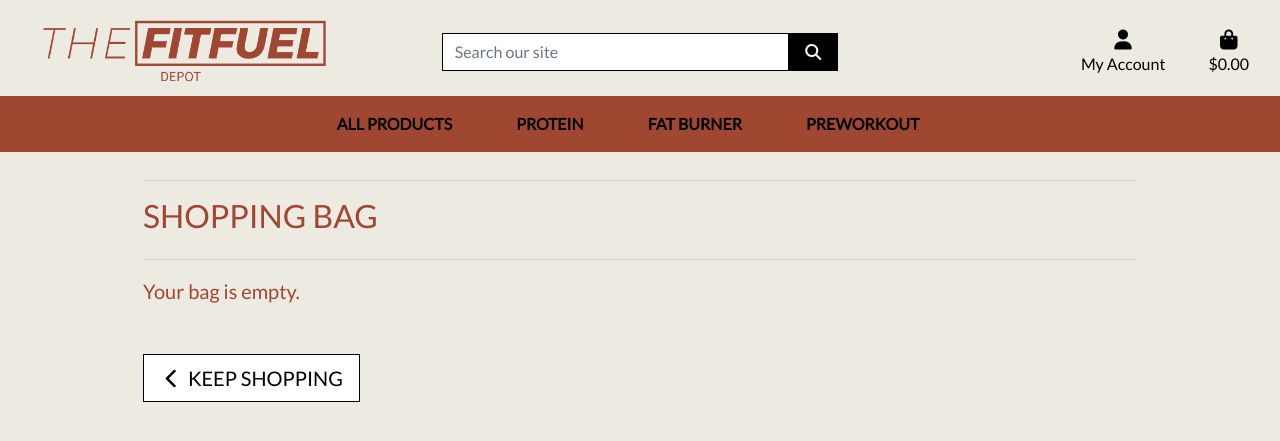
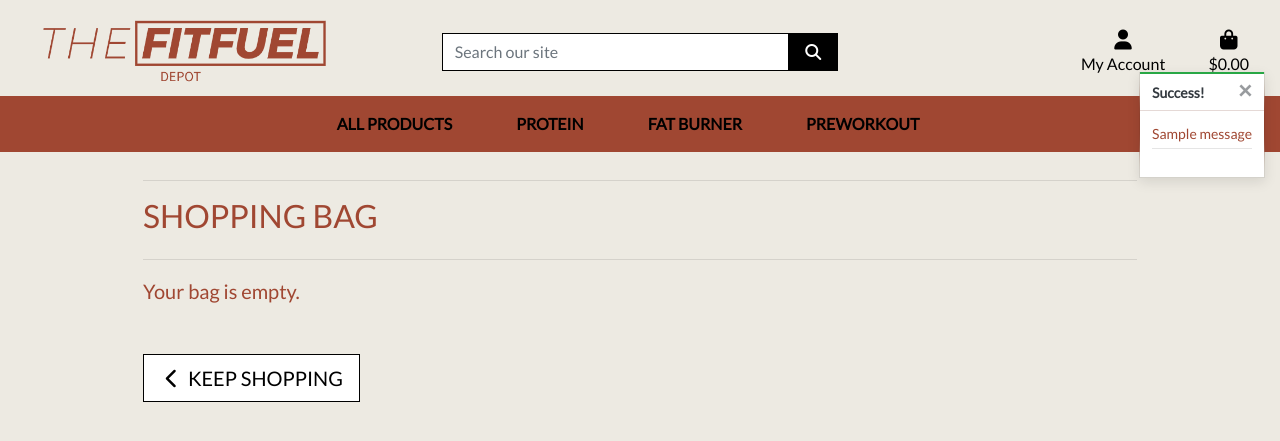
Before and after one commit to Kierandoolan/The-FitFuel-Depot, a Django app: page /bag/ in a window 1280 px wide. Shown: the top 441 px of the page. Run offline with Django 3.2, Linux system fonts and the light colour scheme; tables that the repository leaves empty hold one stand-in row (values such as "Sample post"); one stand-in notice (Sample message) is shown; some libraries are stand-ins or nearby versions.

Commit message:
added toast

```diff
--- a/bag/templates/bag/bag.html
+++ b/bag/templates/bag/bag.html
@@ -143,7 +143,7 @@
         var csrfToken = "{{ csrf_token }}";
         var itemId = $(this).attr('id').split('remove_')[1];
         var url = `/bag/remove/${itemId}/`;
-        var data = {'csrfmiddlewaretoken': csrfToken, 'product_size': size};
+        var data = {'csrfmiddlewaretoken': csrfToken,};
 
         $.post(url, data)
          .done(function() {
--- a/bag/views.py
+++ b/bag/views.py
@@ -1,5 +1,8 @@
-from django.shortcuts import render, redirect, reverse, HttpResponse
-
+from django.shortcuts import (
+    render, redirect, reverse, HttpResponse, get_object_or_404
+)
+from django.contrib import messages
+from products.models import Product
 # Create your views here.
 
 def view_bag(request):
@@ -11,6 +14,7 @@ def view_bag(request):
 def add_to_bag(request, item_id):
     """ Add a quantity of the specified product to the shopping bag """
 
+    product = get_object_or_404(Product, pk=item_id)
     quantity = int(request.POST.get('quantity'))
     redirect_url = request.POST.get('redirect_url')
     bag = request.session.get('bag', {})
@@ -19,6 +23,7 @@ def add_to_bag(request, item_id):
         bag[item_id] += quantity
     else:
         bag[item_id] = quantity
+        messages.error(request, f'"added {product.name} to bag')
 
     request.session['bag'] = bag
     return redirect(redirect_url)
--- a/static/css/base.css
+++ b/static/css/base.css
@@ -125,6 +125,24 @@ a.category-badge > span.badge:hover {
     cursor: pointer;
 }
 
+/* bootstrap toasts */
+
+.message-container {
+    position: fixed;
+    top: 72px;
+    right: 15px;
+    z-index: 99999999999;
+}
+
+.custom-toast {
+    overflow: visible;
+}
+
+.toast-capper {
+    height: 2px;
+}
+
+
 /* Slightly larger container on xl screens */
 @media (min-width: 1200px) {
     .container {
--- a/templates/base.html
+++ b/templates/base.html
@@ -108,7 +108,21 @@
     </header>
 
     {% if messages %}
-        <div class="message-container"></div>
+        <div class="message-container">
+            {% for message in messages %}
+                {% with message.level as level %}
+                    {% if level == 40 %}
+                        {% include 'includes/toasts/toast_error.html' %}
+                    {% elif level == 30 %}
+                        {% include 'includes/toasts/toast_warning.html' %}
+                    {% elif level == 25 %}
+                        {% include 'includes/toasts/toast_success.html' %}
+                    {% else %}
+                        {% include 'includes/toasts/toast_info.html' %}
+                    {% endif %}
+                {% endwith %}
+            {% endfor %}
+        </div>
     {% endif %}
 
     {% block page_header %}
@@ -118,6 +132,9 @@
     {% endblock %}
 
     {% block postloadjs %}
+    <script type="text/javascript">
+        $('.toast').toast('show');
+    </script>
     {% endblock %}
 
 
--- /dev/null
+++ b/templates/includes/toasts/toast_success.html
@@ -0,0 +1,58 @@
+<div class="toast custom-toast rounded-0 border-top-0" data-autohide="false">
+    <div class="arrow-up arrow-success"></div>
+    <div class="w-100 toast-capper bg-success"></div>
+    <div class="toast-header bg-white text-dark">
+        <strong class="mr-auto">Success!</strong>
+        <button type="button" class="ml-2 mb-1 close text-dark" data-dismiss="toast" aria-label="Close">
+            <span aria-hidden="true">&times;</span>
+        </button>
+    </div>
+    <div class="toast-body bg-white">
+        <div class="row">
+            <div class="col">
+                {{ message }}
+                <hr class="mt-1 mb-3">
+            </div>
+        </div>
+        {% if grand_total and not on_profile_page %}
+            <p class="logo-font bg-white text-black py-1">Your Bag ({{ product_count }})</p>
+            <div class="bag-notification-wrapper">
+                {% for item in bag_items %}
+                    <div class="row">
+                        <div class="col-3 my-1">
+                            {% if item.product.image %}
+                            <img class="w-100" src="{{ item.product.image.url }}" alt="{{ item.product.name }}">
+                            {% else %}
+                            <img class="w-100" src="{{ MEDIA_URL }}noimage.png" alt="{{ item.product.name }}">
+                            {% endif %}
+                        </div>
+                        <div class="col-9">
+                            <p class="my-0"><strong>{{ item.product.name }}</strong></p>
+                            <p class="my-0 small">Size: {% if item.product.has_sizes %}{{ item.size|upper }}{% else %}N/A{% endif %}</p>
+                            <p class="my-0 small text-muted">Qty: {{ item.quantity }}</p>
+                        </div>
+                    </div>
+                {% endfor %}
+            </div>
+            <div class="row">
+                <div class="col">
+                    <strong><p class="mt-3 mb-1 text-black">
+                        Total{% if free_delivery_delta > 0 %} (Exc. delivery){% endif %}:
+                        <span class="float-right">${{ total|floatformat:2 }}</span>
+                    </p></strong>
+                    {% if free_delivery_delta > 0 %}
+                        <p class="mb-0 p-2 bg-warning shadow-sm text-black text-center">
+                            Spend <strong>${{ free_delivery_delta }}</strong> more to get free next day delivery!
+                        </p>
+                    {% endif %}
+                    <a href="{% url 'view_bag' %}" class="btn btn-black btn-block rounded-0">
+                        <span class="text-uppercase">Go To Secure Checkout</span>
+                        <span class="icon">
+                            <i class="fas fa-lock"></i>
+                        </span>
+                    </a>
+                </div>
+            </div>
+        {% endif %}
+    </div>
+</div>
--- a/the_fitfuel_depot/settings.py
+++ b/the_fitfuel_depot/settings.py
@@ -68,6 +68,9 @@ TEMPLATES = [
         },
     },
 ]
+
+MESSAGE_STORAGE = 'django.contrib.messages.storage.session.SessionStorage'
+
 
 AUTHENTICATION_BACKENDS = (
     # Needed to login by username in Django admin, regardless of `allauth`
```
Also changed, not shown: templates/includes/toasts/toast_error.html (added, +13 -0 lines), templates/includes/toasts/toast_info.html (added, +13 -0 lines), templates/includes/toasts/toast_warning.html (added, +13 -0 lines).
